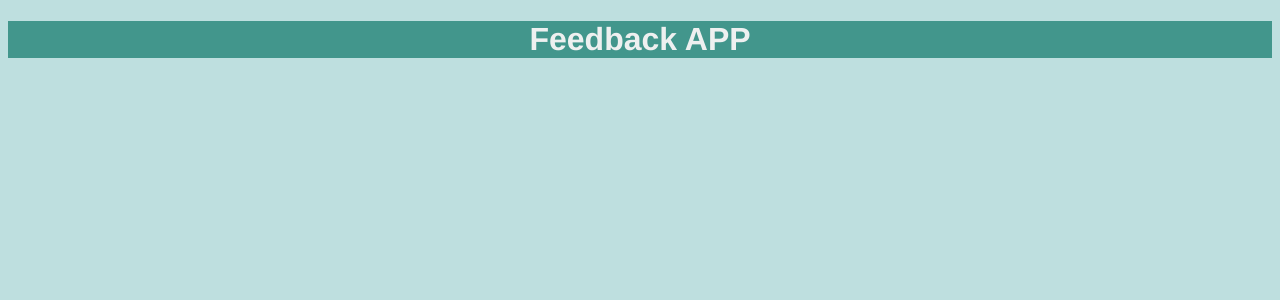
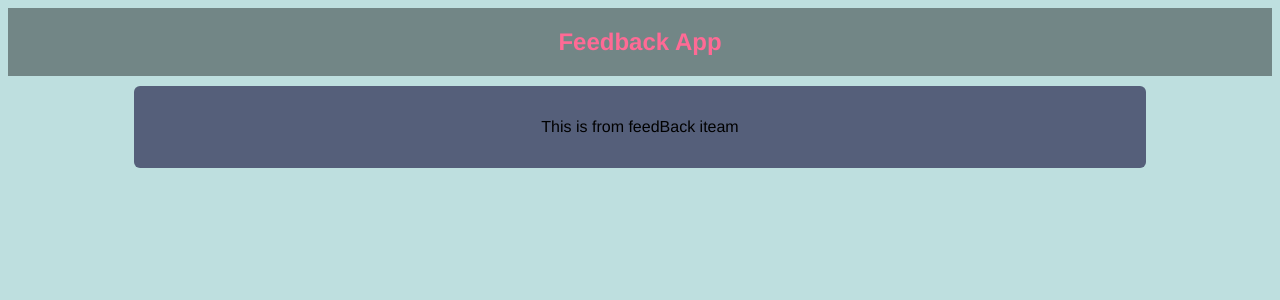
Before and after one commit to BishalS422/Feedback-App, a React (Create React App) app: page / in a window 1280 px wide. Shown: the top 300 px of the page. Built offline with nearby package versions, Linux system fonts and the light colour scheme.

Commit message:
Feedback Component add

```diff
--- a/src/App.js
+++ b/src/App.js
@@ -1,29 +1,11 @@
-import PropTypes from "prop-types";
-
-function App({ bgColor, textColor, displatFlex, text, center }) {
-  const headerStyle = {
-    backgroundColor: bgColor,
-    color: textColor,
-    display: displatFlex,
-    alignItems: "center",
-    justifyContent: center,
-  };
+import Header from "./Component/Header";
+import FeedbackIteam from "./Component/FeedbackIteam";
+function App() {
   return (
-    <div>
-      <h1 style={headerStyle}>{text}</h1>
-    </div>
+    <>
+      <Header />
+      <FeedbackIteam />
+    </>
   );
 }
-App.defaultProps = {
-  text: "Feedback APP",
-  bgColor: "#42968c",
-  textColor: "#eef0f0",
-  displatFlex: "flex",
-  center: "center",
-};
-
-App.propTypes = {
-  bgColor: PropTypes.string,
-};
-
 export default App;
--- /dev/null
+++ b/src/Component/FeedbackIteam.jsx
@@ -0,0 +1,12 @@
+import { FeedbackData } from "../Data/FeedbackData";
+import "../StyleSheet/FeedbackIteam.css";
+
+function FeedbackIteam() {
+  return (
+    <>
+      <div className="bodycont"> This is from feedBack iteam</div>
+    </>
+  );
+}
+
+export default FeedbackIteam;
--- /dev/null
+++ b/src/Component/Header.jsx
@@ -0,0 +1,34 @@
+import PropTypes from "prop-types";
+
+function Header({ bgColor, textColor, text }) {
+  const headerStyles = {
+    backgroundColor: bgColor,
+    color: textColor,
+    display: "flex",
+    alighIteam: "center",
+    justifyContent: "center",
+    fontSize: "1rem",
+  };
+
+  return (
+    <header style={headerStyles}>
+      <div className="container">
+        <h2>{text}</h2>
+      </div>
+    </header>
+  );
+}
+
+Header.defaultProps = {
+  text: "Feedback App",
+  bgColor: "rgba(0,0,0,0.4)",
+  textColor: "#ff6a95",
+};
+
+Header.propTypes = {
+  text: PropTypes.string,
+  bgColor: PropTypes.string,
+  textColor: PropTypes.string,
+};
+
+export default Header;
--- /dev/null
+++ b/src/Data/FeedbackData.js
@@ -0,0 +1,22 @@
+export const FeedbackData = [
+  {
+    id: 1,
+    rating: 7,
+    text: "Hello this is 7 taring ",
+  },
+  {
+    id: 2,
+    rating: 4,
+    text: "Hello this is 4 taring ",
+  },
+  {
+    id: 3,
+    rating: 8,
+    text: "Hello this is 8 taring ",
+  },
+  {
+    id: 4,
+    rating: 9,
+    text: "Hello this is 9 taring ",
+  },
+];
--- /dev/null
+++ b/src/StyleSheet/FeedbackIteam.css
@@ -0,0 +1,11 @@
+.bodycont {
+  background-color: rgb(85, 95, 122);
+  width: 80%;
+  display: flex;
+  justify-content: center;
+  margin: auto;
+  margin-top: 10px;
+  padding: 2rem;
+  border-radius: 6px;
+  height: min-content;
+}
```
